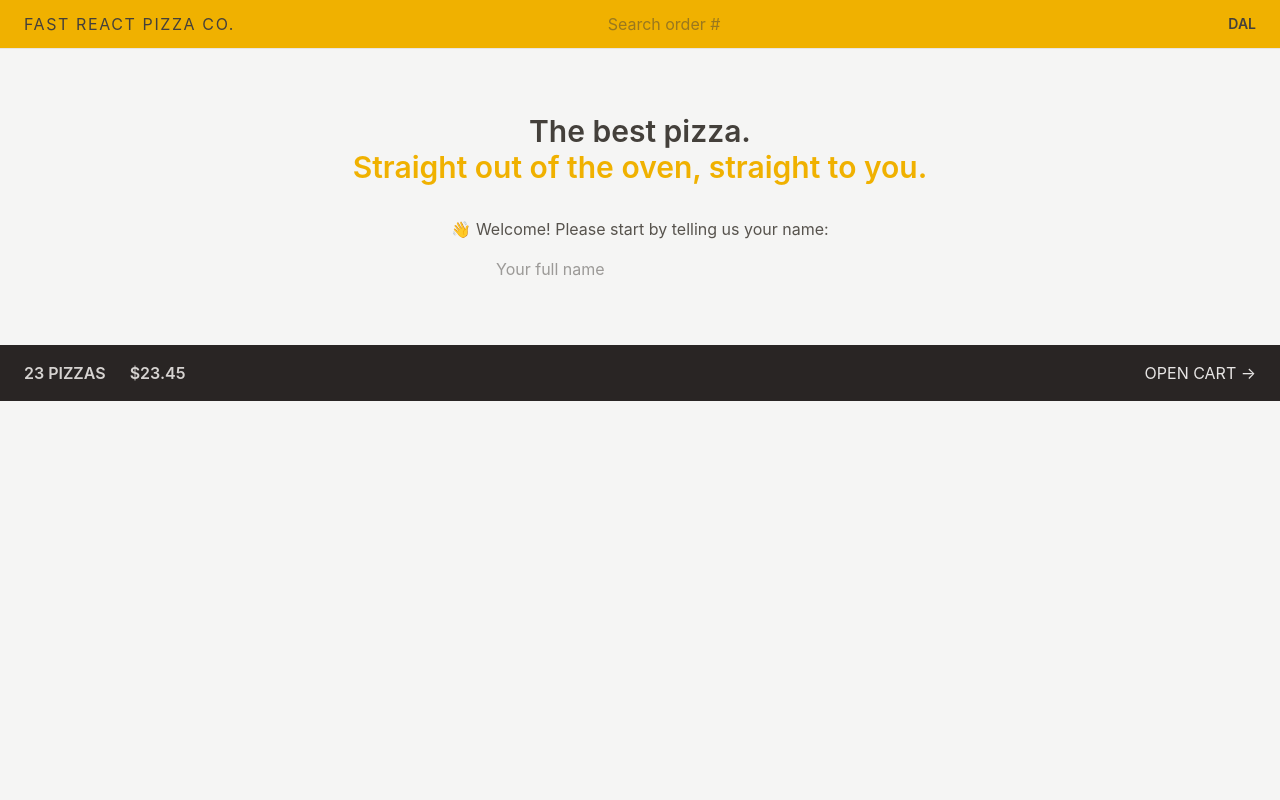
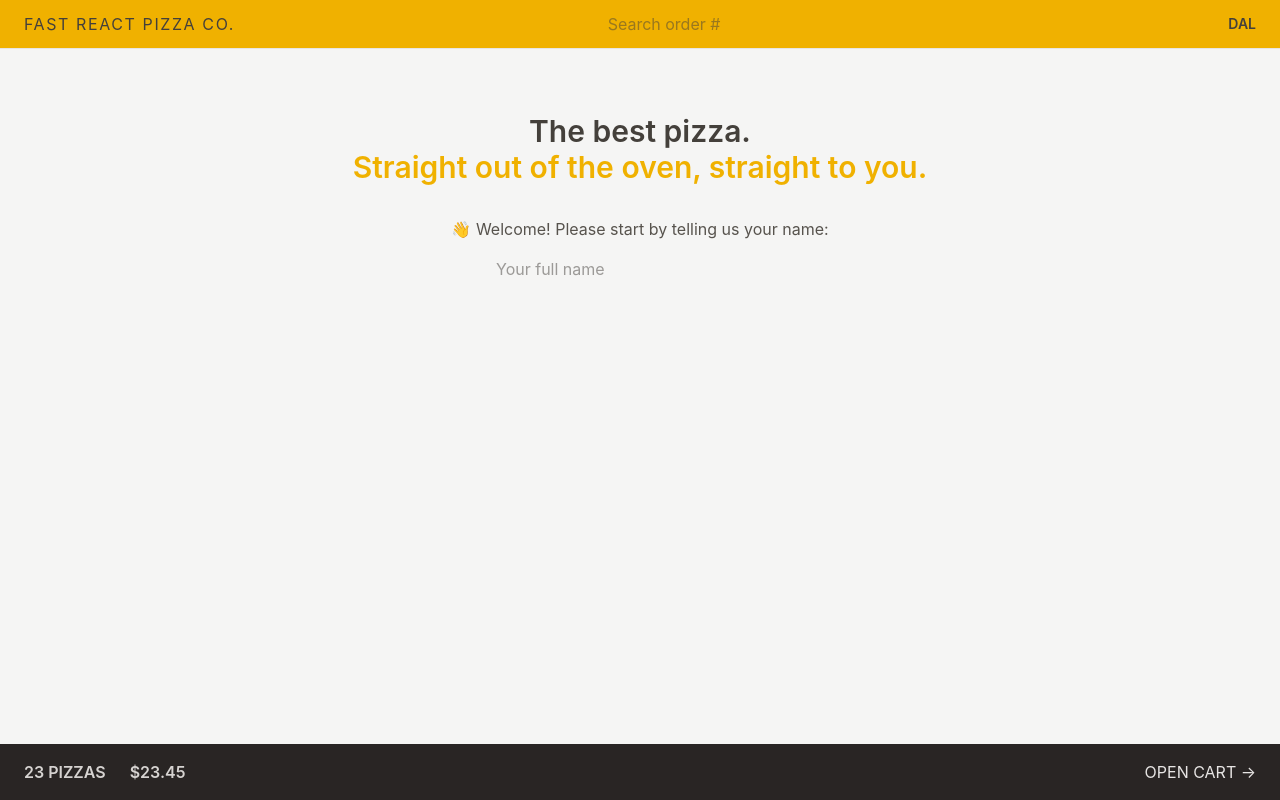
Before and after one commit to dal-gp/fast-react-pizza, a React (Vite) app: page / in a window 1280 px wide. Built offline with nearby package versions, Linux system fonts and the light colour scheme.

Commit message:
style: implement CSS grid layout in AppLayout with centered scrollable content

```diff
--- a/src/ui/AppLayout.jsx
+++ b/src/ui/AppLayout.jsx
@@ -18,13 +18,29 @@ function AppLayout() {
   const isLoading = navigation.state === "loading";
   // console.log(navigation);
   return (
-    <div>
+    /**
+     * 3-row grid layout:
+     *   row 1 (auto) → Header takes only what it needs
+     *   row 2 (1fr) → scrollable content area fills remaining space
+     *   row 3 (auto) → CartOverview pinned to bottom
+     * h-screen → fills full viewport height (100vh)
+     */
+    <div className="grid h-screen grid-rows-[auto_1fr_auto]">
       {/* Loader overlays the entire page - Header, main, and CartOverview still visible */}
       {isLoading && <Loader />}
       <Header />
-      <main>
-        <Outlet />
-      </main>
+      {/**
+        * Wrapper div needed because mx-auto doesnot center grid items
+      directly.
+        * overflow-scroll: content scrolls within this area -
+      CartOverview stays pinned.
+        * No spacing here - each page component
+      controls its own top/botto margin. */}
+      <div className="overflow-scroll">
+        <main className="mx-auto max-w-3xl">
+          <Outlet />
+        </main>
+      </div>
       <CartOverview />
     </div>
   );
```
